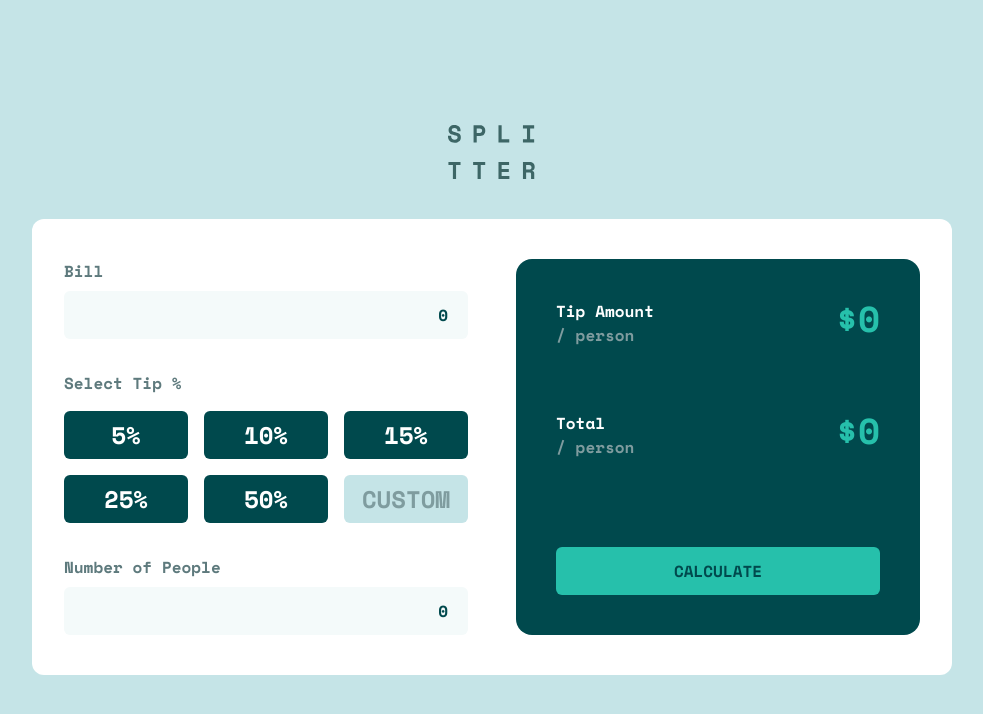
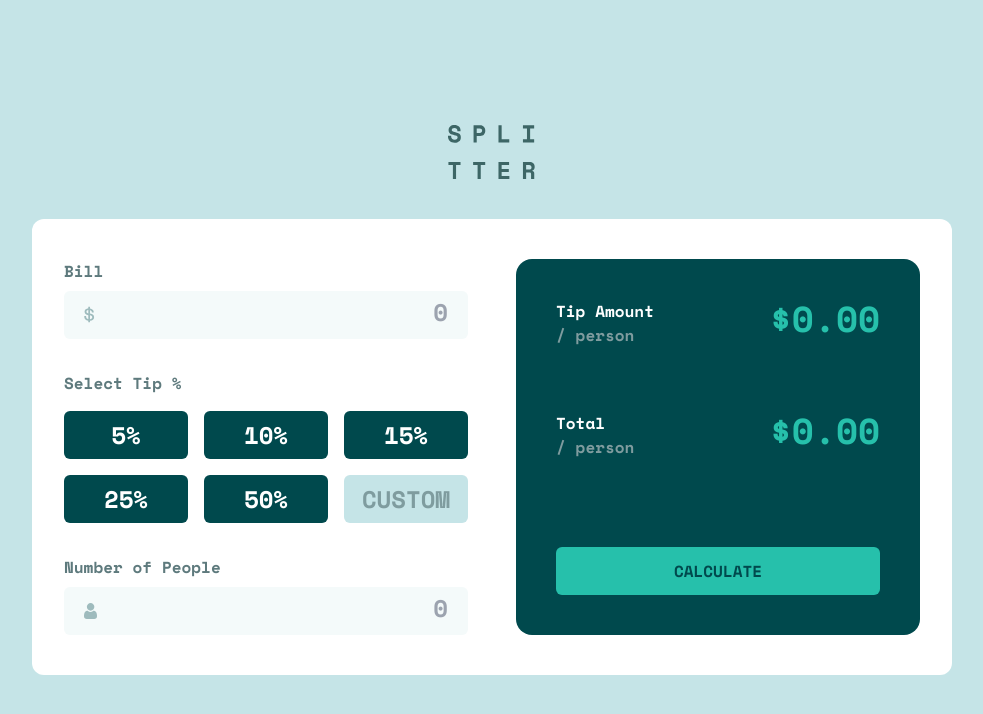
Before and after one commit to renanrdsouza/tip-calculator-app, a React (Vite) app: page / in a window 1280 px wide. Shown: the top 714 px of the page, without its empty margins (148-1131 px from the left). Built offline with nearby package versions, Linux system fonts and the light colour scheme.

Commit message:
Adiciona ícones nos inputs e modifica a saída dos valores adicionando casas decimais.

```diff
--- a/src/components/BillForm.tsx
+++ b/src/components/BillForm.tsx
@@ -1,4 +1,4 @@
-const BillForm = (props: { billValue: number; setBillValue: Function }) => {
+const BillForm = (props: { setBillValue: Function }) => {
   return (
     <form className="flex flex-col">
       <label htmlFor="bill" className="text-dark-grayish-cyan">
@@ -9,8 +9,8 @@ const BillForm = (props: { billValue: number; setBillValue: Function }) => {
         id="bill"
         name="bill"
         min="1"
-        value={props.billValue}
-        className="text-right text-very-dark-cyan bg-very-lightgrayish-cyan h-12 rounded-md outline-strong-cyan px-5 mt-2"
+        placeholder="0"
+        className="text-right text-very-dark-cyan bg-very-lightgrayish-cyan h-12 rounded-md outline-strong-cyan px-5 mt-2 placeholder:text-2xl bg-icon-dollar bg-no-repeat bg-left bg-origin-content"
         onChange={(e) => props.setBillValue(parseInt(e.target.value))}
       />
     </form>
--- a/src/components/PeopleForm.tsx
+++ b/src/components/PeopleForm.tsx
@@ -1,4 +1,4 @@
-const PeopleForm = (props: { people: number; setPeople: Function }) => {
+const PeopleForm = (props: { setPeople: Function }) => {
   return (
     <form>
       <label htmlFor="people" className="text-dark-grayish-cyan">
@@ -10,10 +10,10 @@ const PeopleForm = (props: { people: number; setPeople: Function }) => {
         name="people"
         id="people"
         min="1"
-        value={props.people}
-        className="text-right text-very-dark-cyan bg-very-lightgrayish-cyan h-12 rounded-md outline-strong-cyan px-5 mt-2 w-full"
+        placeholder="0"
+        className="text-right text-very-dark-cyan bg-very-lightgrayish-cyan h-12 rounded-md outline-strong-cyan px-5 mt-2 w-full placeholder:text-2xl bg-icon-person bg-no-repeat bg-left bg-origin-content"
         onChange={(e) => props.setPeople(parseInt(e.target.value))}
-      />
+      ></input>
     </form>
   );
 };
--- a/src/components/Result.tsx
+++ b/src/components/Result.tsx
@@ -1,6 +1,6 @@
 const Result = (props: {
-  amountPerPerson: number;
-  totalPerPerson: number;
+  amountPerPerson: string;
+  totalPerPerson: string;
   calculate: Function;
   billValue: number;
   percentage: number;
--- a/src/components/TipCalculator.tsx
+++ b/src/components/TipCalculator.tsx
@@ -8,8 +8,8 @@ export default function TipCalculator() {
   const [billValue, setBillValue] = useState<number>(0);
   const [people, setPeople] = useState<number>(0);
   const [percentage, setPercentage] = useState<number>(0);
-  const [amountPerPerson, setAmountPerPerson] = useState<number>(0);
-  const [totalPerPerson, setTotalPerPerson] = useState<number>(0);
+  const [amountPerPerson, setAmountPerPerson] = useState<string>(0.00.toFixed(2));
+  const [totalPerPerson, setTotalPerPerson] = useState<string>(0.00.toFixed(2));
 
   const handleChecked = (e: ChangeEvent<HTMLInputElement>) => {
     setPercentage(parseInt(e.currentTarget.value));
@@ -25,13 +25,13 @@ export default function TipCalculator() {
     const totalPerPerson = (bill + tip) / numberOfPeople;
     setAmountPerPerson(
       !isNaN(amountPerPerson) && amountPerPerson !== Infinity
-        ? amountPerPerson
-        : 0
+        ? amountPerPerson.toFixed(2)
+        : 0.00.toFixed(2)
     );
     setTotalPerPerson(
       !isNaN(totalPerPerson) && totalPerPerson !== Infinity
-        ? totalPerPerson
-        : 0
+        ? totalPerPerson.toFixed(2)
+        : 0.00.toFixed(2)
     );
   };
 
@@ -47,13 +47,13 @@ export default function TipCalculator() {
       <div className="bg-logo bg-no-repeat w-logo h-logo"></div>
       <div className="bg-white w-mobile mt-10 rounded-xl py-10 px-8 md:w-desktop md:grid md:grid-cols-2 md:gap-x-12">
         <div>
-          <BillForm billValue={billValue} setBillValue={setBillValue} />
+          <BillForm setBillValue={setBillValue} />
           <PercentageForm
             handleChecked={handleChecked}
             uncheckRadioButtons={uncheckRadioButtons}
           />
           <div className="mt-8">
-            <PeopleForm people={people} setPeople={setPeople} />
+            <PeopleForm setPeople={setPeople} />
           </div>
         </div>
         <Result
--- a/tailwind.config.js
+++ b/tailwind.config.js
@@ -28,7 +28,9 @@ export default {
         'logo': '3.321rem'
       },
       backgroundImage: {
-        'logo': "url('/src/images/logo.svg')"
+        'logo': "url('/src/images/logo.svg')",
+        'icon-dollar': "url('/src/images/icon-dollar.svg')",
+        'icon-person': "url('/src/images/icon-person.svg')"
       }
     },
   },
```
